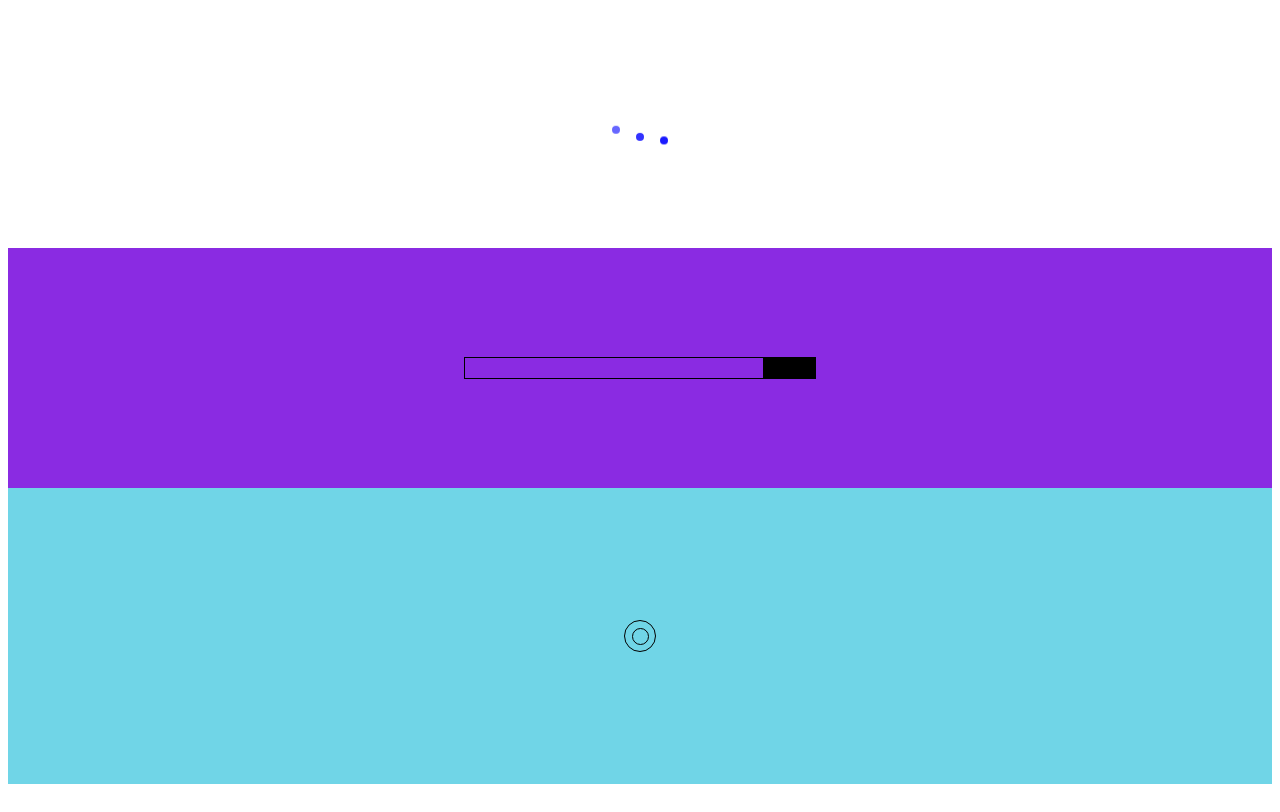
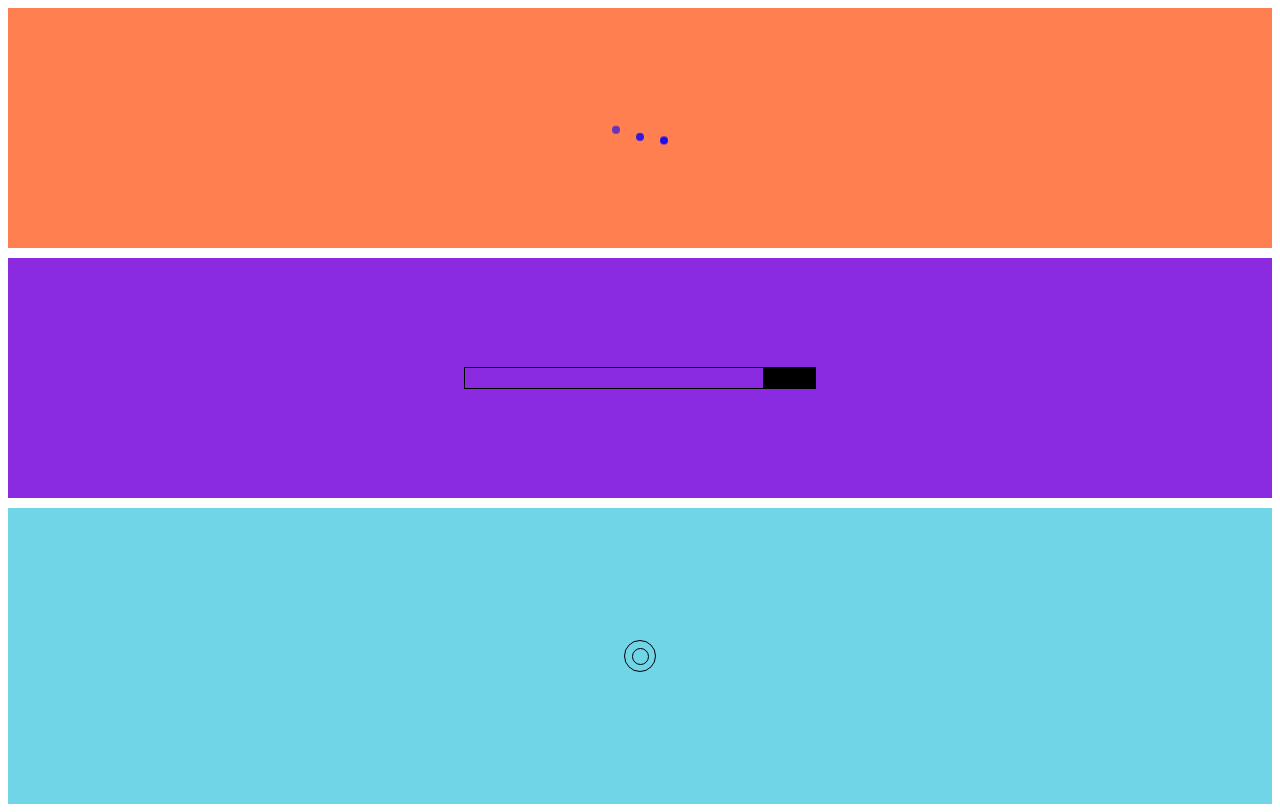
Before and after one commit to Tahree22/CSS-Loaders, a plain HTML site: page index.html in a window 1280 px wide. Drawn offline with Linux system fonts and the light colour scheme.

Commit message:
added margins to the top and bottom sections

```diff
--- a/style.css
+++ b/style.css
@@ -3,8 +3,9 @@
 } */
 
 .bouncing-loader {
+    margin-bottom: 10px;
     height: 30vh;
-    background-color:white;
+    background-color:coral;
     display: flex;
     justify-content: center;
     align-items: center;
@@ -94,6 +95,7 @@
     justify-content: center;
     align-items: center;
     position: relative;
+    margin-top: 10px;
 }
 
 .circle-small {
```
